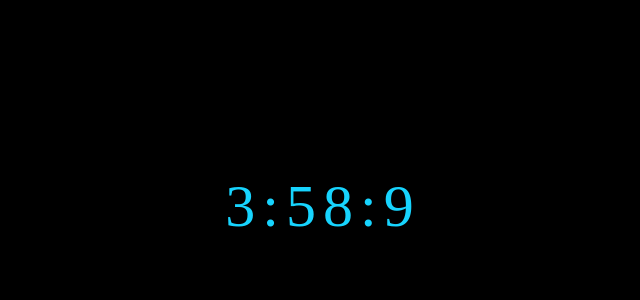
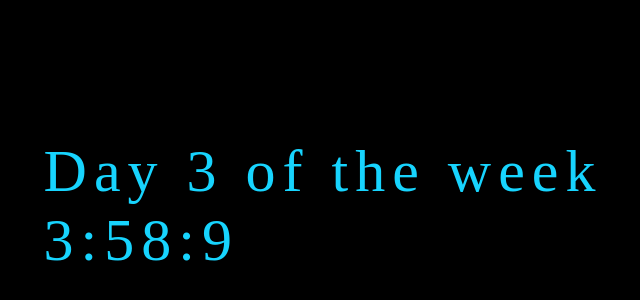
Before and after one commit to reganhw/28, a plain HTML site: page index.html in a window 1280 px wide. Shown: the part 194-494 px from the top of the page, without its empty margins (317-957 px from the left). Drawn offline with Linux system fonts and the light colour scheme.

Commit message:
Day of week working.

```diff
--- a/index.js
+++ b/index.js
@@ -31,7 +31,8 @@ const showTime = ()=>{
     s = (s < 10) ? "0" + s : s;
     */
     let time = hr + ":" + min + ":" + sec;
-    document.getElementById("clock").innerText = time;
+    //document.getElementById("clock").innerText = time;
+    document.getElementById("day").textContent = `Day ${day} of the week`
     document.getElementById("clock").textContent = time;
 
     setTimeout(showTime, 1000);
```
Also changed, not shown: index.html (+1 -1 lines).
